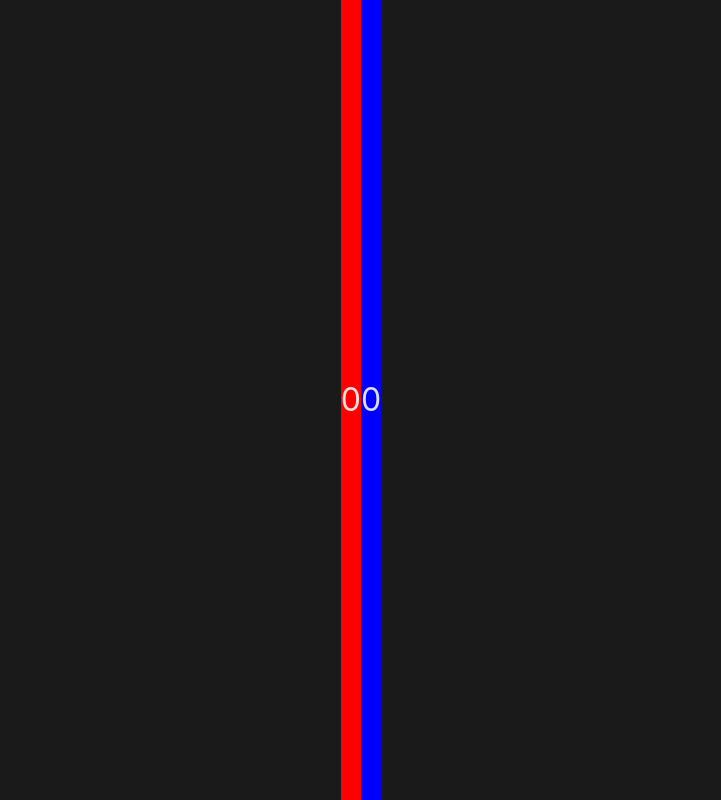
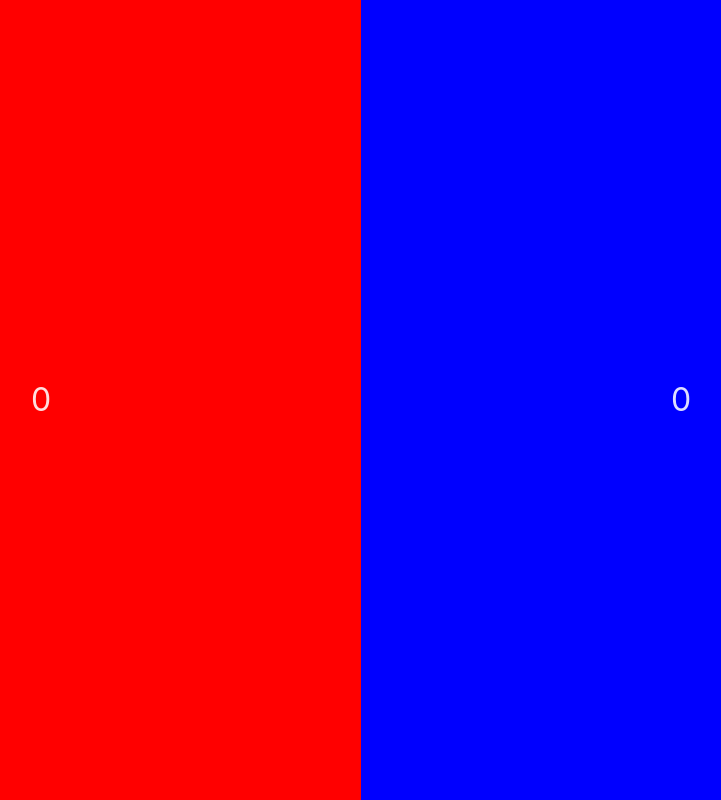
Before and after one commit to forslunddavid/points-counter, a React (Vite) app: page / in a window 1280 px wide. Both pictures are taken after a click on the button "Start Game". Shown: the whole page, without its empty margins (279-1000 px from the left). Built offline with nearby package versions, Linux system fonts and the light colour scheme.

Commit message:
visually correct team grid

```diff
--- a/package.json
+++ b/package.json
@@ -12,7 +12,6 @@
 	"dependencies": {
 		"react": "^18.3.1",
 		"react-dom": "^18.3.1",
-    "react-router-dom": "^6.24.1",
 		"react-select": "^5.8.0"
 	},
 	"devDependencies": {
--- a/src/App.css
+++ b/src/App.css
@@ -21,4 +21,26 @@
 	flex-direction: column;
 	align-items: center;
 	justify-content: center;
+	height: 100vh;
+	min-width: 320px;
+	max-width: 100%;
 }
+
+.team-container {
+	display: grid;
+	grid-template-rows: repeat(auto-fill, minmax(100px, 1fr));
+	grid-template-columns: repeat(auto-fill, minmax(100px, 1fr));
+	width: 100vw;
+	height: 100vh;
+	place-content: center;
+	cursor: pointer;
+}
+
+.team {
+	width: 50vw;
+	display: flex;
+	align-items: center;
+	justify-content: center;
+	font-size: 2em;
+	cursor: pointer;
+}
--- a/src/App.jsx
+++ b/src/App.jsx
@@ -1,6 +1,6 @@
 //first you choose the number of teams. Then the amount of points to win Each team is handed a color Red, Blue, Green, Purple, Orange or Yellow. Max six teams. When you have chosen the number of teams you get directed to a new page where each team takes up equal space of the screen. when you touch the screen the points are added to the team. when you reach the set amount of points to win a pop up modal says what team has won and gives you the option to play again (game resets to 0 points with the same amount of points to win and same amount of teams. or New game, back to starting screen to choose amount of points and teams
 
-import { useState, useEffect } from "react"
+import { useState, useEffect, useMemo } from "react"
 import "./App.css"
 
 const Game = () => {
@@ -10,7 +10,10 @@ const Game = () => {
 	const [gameStarted, setGameStarted] = useState(false)
 	const [winner, setWinner] = useState(null)
 
-	const colors = ["Red", "Blue", "Green", "Purple", "Orange", "Yellow"]
+	const colors = useMemo(
+		() => ["Red", "Blue", "Green", "Purple", "Orange", "Yellow"],
+		[]
+	)
 
 	useEffect(() => {
 		if (numTeams > 0 && numTeams <= 6) {
@@ -20,7 +23,7 @@ const Game = () => {
 			}))
 			setTeams(newTeams)
 		}
-	}, [numTeams])
+	}, [colors, numTeams])
 
 	const handleStartGame = () => {
 		setGameStarted(true)
@@ -50,6 +53,16 @@ const Game = () => {
 		setTeams([])
 		setGameStarted(false)
 		setWinner(null)
+	}
+
+	const getGridTemplate = (numTeams) => {
+		if (numTeams <= 4) {
+			const columns = Math.ceil(Math.sqrt(numTeams))
+			const rows = Math.ceil(numTeams / columns)
+			return `repeat(${rows}, 1fr) / repeat(${columns}, 1fr)`
+		} else {
+			return `repeat(3, 1fr) / repeat(2, 1fr)`
+		}
 	}
 
 	if (!gameStarted) {
@@ -92,18 +105,16 @@ const Game = () => {
 	}
 
 	return (
-		<div style={{ display: "flex", height: "100vh" }}>
+		<div
+			className="team-container"
+			style={{ gridTemplate: getGridTemplate(numTeams) }}
+		>
 			{teams.map((team, index) => (
 				<div
+					className="team"
 					key={index}
 					style={{
-						flex: 1,
 						backgroundColor: team.color,
-						display: "flex",
-						justifyContent: "center",
-						alignItems: "center",
-						fontSize: "2em",
-						cursor: "pointer",
 					}}
 					onClick={() => handleTeamClick(index)}
 				>
--- a/src/index.css
+++ b/src/index.css
@@ -2,10 +2,8 @@
 	font-family: Inter, system-ui, Avenir, Helvetica, Arial, sans-serif;
 	line-height: 1.5;
 	font-weight: 400;
-
 	color-scheme: light dark;
 	color: rgba(255, 255, 255, 0.87);
-
 	font-synthesis: none;
 	text-rendering: optimizeLegibility;
 	-webkit-font-smoothing: antialiased;
@@ -14,14 +12,12 @@
 
 html,
 body {
-	height: 100%;
 	margin: 0;
 	padding: 0;
-	background-color: #1a1a1a;
 }
 
 * {
-	background-color: #1a1a1a;
+	background-color: #981313;
 }
 
 a {
@@ -40,7 +36,7 @@ body {
 	align-items: center;
 	justify-content: center;
 	min-height: 100vh;
-	background-color: #1a1a1a;
+	background-color: #090909;
 }
 
 h1 {
@@ -67,6 +63,17 @@ button:focus-visible {
 	outline: 4px auto -webkit-focus-ring-color;
 }
 
+input {
+	background-color: #090909;
+	color: #efefef;
+	height: 30px;
+	width: 280px;
+	border-radius: 8px;
+	border: 1px solid #efefef;
+	padding: 5px;
+	margin: 5px;
+}
+
 /* @media (prefers-color-scheme: light) {
 	:root {
 		color: #213547;
```
Lines whose indentation alone changed are shown as unchanged.
